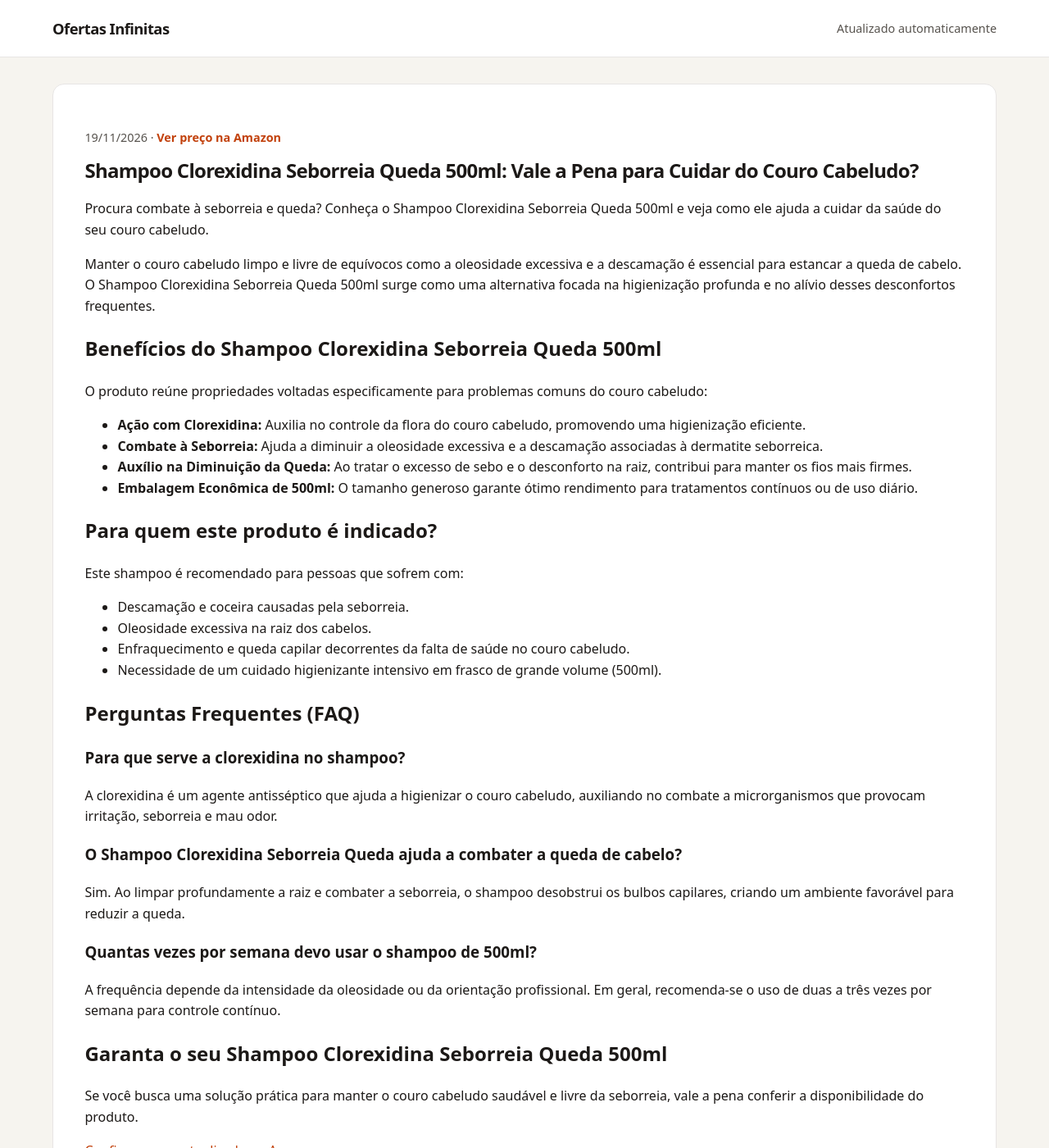
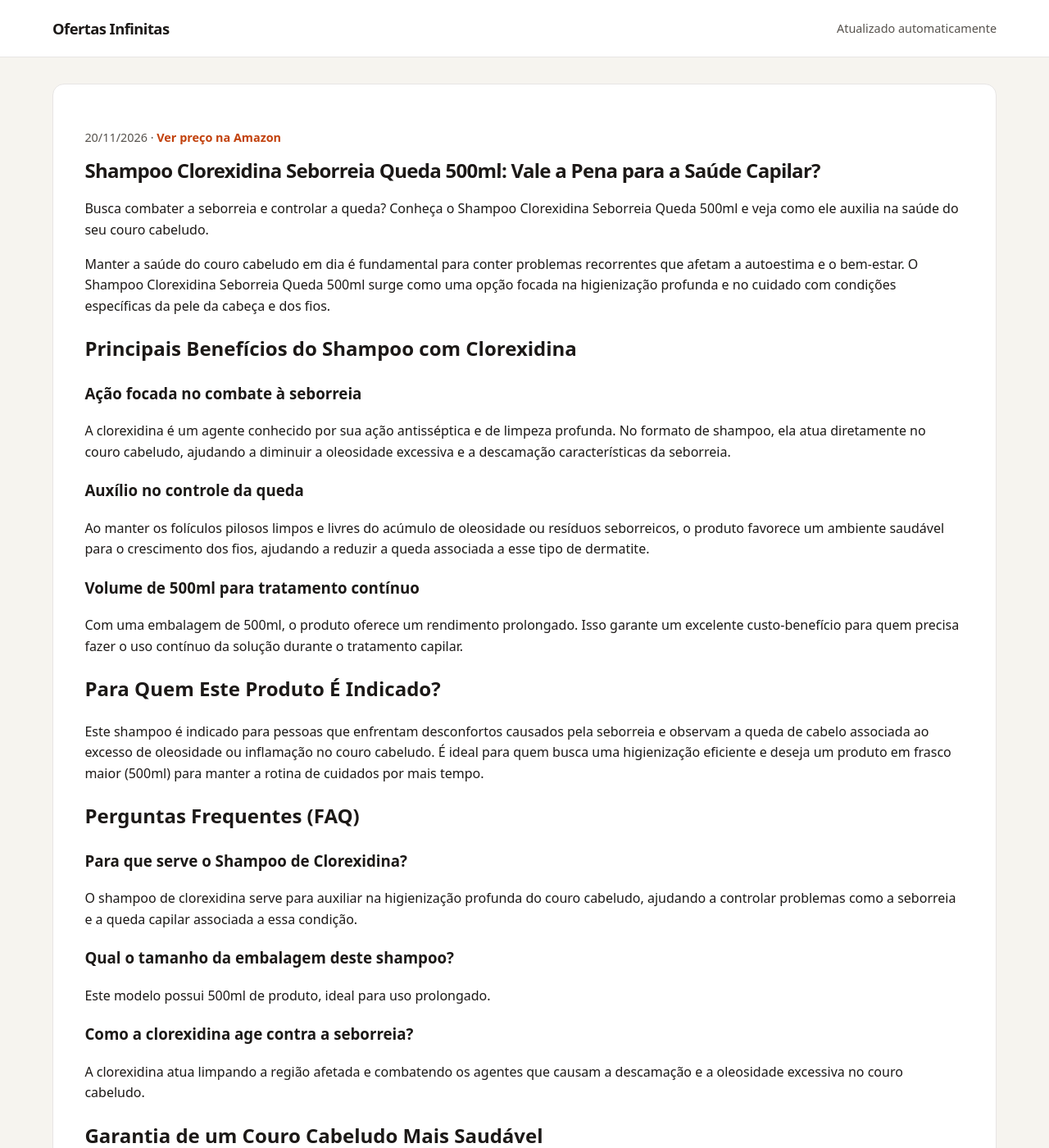
Before and after one commit to Monuver/afiliado, a Jekyll site: the page built from _posts/2026-08-19-shampoo-clorexidina-seborreia-queda-500ml-b09l9qkmd1.md, in a window 1280 px wide and 1400 px high. Shown: the whole window at 82% size. Built offline with Jekyll 4.4.1, drawn with Linux system fonts in a browser that asks for light colours; some of the changed text lies outside the part shown.

Commit message:
chore: novas ofertas geradas automaticamente

```diff
--- a/_posts/2026-08-19-shampoo-clorexidina-seborreia-queda-500ml-b09l9qkmd1.md
+++ b/_posts/2026-08-19-shampoo-clorexidina-seborreia-queda-500ml-b09l9qkmd1.md
@@ -1,8 +1,8 @@
 ---
 layout: post
-title: 'Shampoo Clorexidina Seborreia Queda 500ml: Vale a Pena para Cuidar do Couro Cabeludo?'
-description: Procura combate à seborreia e queda? Conheça o Shampoo Clorexidina Seborreia Queda 500ml e veja como ele ajuda a cuidar da saúde do seu couro cabeludo.
-date: 2026-11-19 14:11:55 -0300
+title: 'Shampoo Clorexidina Seborreia Queda 500ml: Vale a Pena para a Saúde Capilar?'
+description: Busca combater a seborreia e controlar a queda? Conheça o Shampoo Clorexidina Seborreia Queda 500ml e veja como ele auxilia na saúde do seu couro cabeludo.
+date: 2026-11-20 13:50:09 -0300
 categories:
 - ofertas
 image: ''
@@ -10,43 +10,40 @@ preco: Ver preço na Amazon
 affiliate_url: https://amzn.to/4qzhrZ9
 ---
 
-# Shampoo Clorexidina Seborreia Queda 500ml: Vale a Pena para Cuidar do Couro Cabeludo?
+# Shampoo Clorexidina Seborreia Queda 500ml: Vale a Pena para a Saúde Capilar?
 
-Procura combate à seborreia e queda? Conheça o Shampoo Clorexidina Seborreia Queda 500ml e veja como ele ajuda a cuidar da saúde do seu couro cabeludo.
+Busca combater a seborreia e controlar a queda? Conheça o Shampoo Clorexidina Seborreia Queda 500ml e veja como ele auxilia na saúde do seu couro cabeludo.
 
-Manter o couro cabeludo limpo e livre de equívocos como a oleosidade excessiva e a descamação é essencial para estancar a queda de cabelo. O Shampoo Clorexidina Seborreia Queda 500ml surge como uma alternativa focada na higienização profunda e no alívio desses desconfortos frequentes.
+Manter a saúde do couro cabeludo em dia é fundamental para conter problemas recorrentes que afetam a autoestima e o bem-estar. O Shampoo Clorexidina Seborreia Queda 500ml surge como uma opção focada na higienização profunda e no cuidado com condições específicas da pele da cabeça e dos fios.
 
-## Benefícios do Shampoo Clorexidina Seborreia Queda 500ml
+## Principais Benefícios do Shampoo com Clorexidina
 
-O produto reúne propriedades voltadas especificamente para problemas comuns do couro cabeludo:
+### Ação focada no combate à seborreia
+A clorexidina é um agente conhecido por sua ação antisséptica e de limpeza profunda. No formato de shampoo, ela atua diretamente no couro cabeludo, ajudando a diminuir a oleosidade excessiva e a descamação características da seborreia.
 
-*   **Ação com Clorexidina:** Auxilia no controle da flora do couro cabeludo, promovendo uma higienização eficiente.
-*   **Combate à Seborreia:** Ajuda a diminuir a oleosidade excessiva e a descamação associadas à dermatite seborreica.
-*   **Auxílio na Diminuição da Queda:** Ao tratar o excesso de sebo e o desconforto na raiz, contribui para manter os fios mais firmes.
-*   **Embalagem Econômica de 500ml:** O tamanho generoso garante ótimo rendimento para tratamentos contínuos ou de uso diário.
+### Auxílio no controle da queda
+Ao manter os folículos pilosos limpos e livres do acúmulo de oleosidade ou resíduos seborreicos, o produto favorece um ambiente saudável para o crescimento dos fios, ajudando a reduzir a queda associada a esse tipo de dermatite.
 
-## Para quem este produto é indicado?
+### Volume de 500ml para tratamento contínuo
+Com uma embalagem de 500ml, o produto oferece um rendimento prolongado. Isso garante um excelente custo-benefício para quem precisa fazer o uso contínuo da solução durante o tratamento capilar.
 
-Este shampoo é recomendado para pessoas que sofrem com:
+## Para Quem Este Produto É Indicado?
 
-*   Descamação e coceira causadas pela seborreia.
-*   Oleosidade excessiva na raiz dos cabelos.
-*   Enfraquecimento e queda capilar decorrentes da falta de saúde no couro cabeludo.
-*   Necessidade de um cuidado higienizante intensivo em frasco de grande volume (500ml).
+Este shampoo é indicado para pessoas que enfrentam desconfortos causados pela seborreia e observam a queda de cabelo associada ao excesso de oleosidade ou inflamação no couro cabeludo. É ideal para quem busca uma higienização eficiente e deseja um produto em frasco maior (500ml) para manter a rotina de cuidados por mais tempo.
 
 ## Perguntas Frequentes (FAQ)
 
-### Para que serve a clorexidina no shampoo?
-A clorexidina é um agente antisséptico que ajuda a higienizar o couro cabeludo, auxiliando no combate a microrganismos que provocam irritação, seborreia e mau odor.
+### Para que serve o Shampoo de Clorexidina?
+O shampoo de clorexidina serve para auxiliar na higienização profunda do couro cabeludo, ajudando a controlar problemas como a seborreia e a queda capilar associada a essa condição.
 
-### O Shampoo Clorexidina Seborreia Queda ajuda a combater a queda de cabelo?
-Sim. Ao limpar profundamente a raiz e combater a seborreia, o shampoo desobstrui os bulbos capilares, criando um ambiente favorável para reduzir a queda.
+### Qual o tamanho da embalagem deste shampoo?
+Este modelo possui 500ml de produto, ideal para uso prolongado.
 
-### Quantas vezes por semana devo usar o shampoo de 500ml?
-A frequência depende da intensidade da oleosidade ou da orientação profissional. Em geral, recomenda-se o uso de duas a três vezes por semana para controle contínuo.
+### Como a clorexidina age contra a seborreia?
+A clorexidina atua limpando a região afetada e combatendo os agentes que causam a descamação e a oleosidade excessiva no couro cabeludo.
 
-## Garanta o seu Shampoo Clorexidina Seborreia Queda 500ml
+## Garantia de um Couro Cabeludo Mais Saudável
 
-Se você busca uma solução prática para manter o couro cabeludo saudável e livre da seborreia, vale a pena conferir a disponibilidade do produto.
+Se você procura uma alternativa eficiente para cuidar do couro cabeludo e manter a seborreia e a queda sob controle, vale a pena conferir o valor e as condições de entrega desse produto.
 
 [Confira o preço atualizado na Amazon](https://amzn.to/4qzhrZ9)
```
Also changed, not shown: _posts/2026-08-18-cafeteira-italiana-expresso-aluminio-xicaras-b08b79hyvc.md (+24 -20 lines), _posts/2026-08-19-cadeira-escritorio-presidente-duoffice-du500a-b09vnbcfdj.md (+22 -24 lines), _posts/2026-08-19-flexiveis-cotonete-bastonetes-bellacotton-150unidades-b0cx9wkp1b.md (+20 -24 lines).
